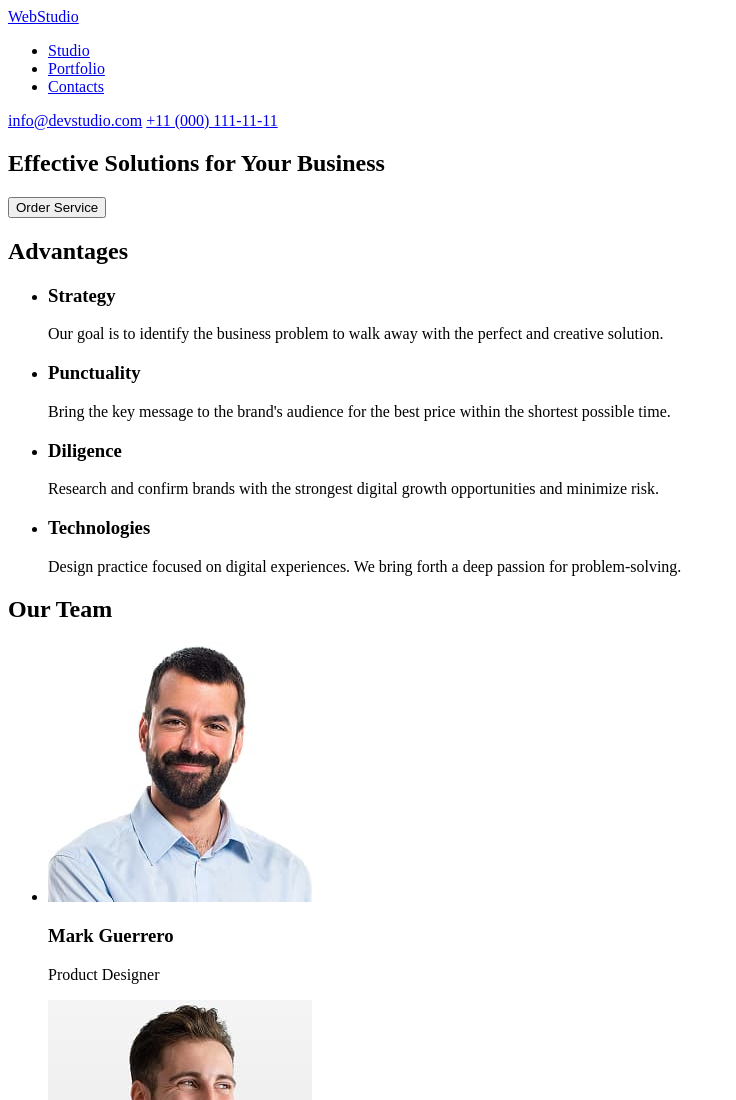
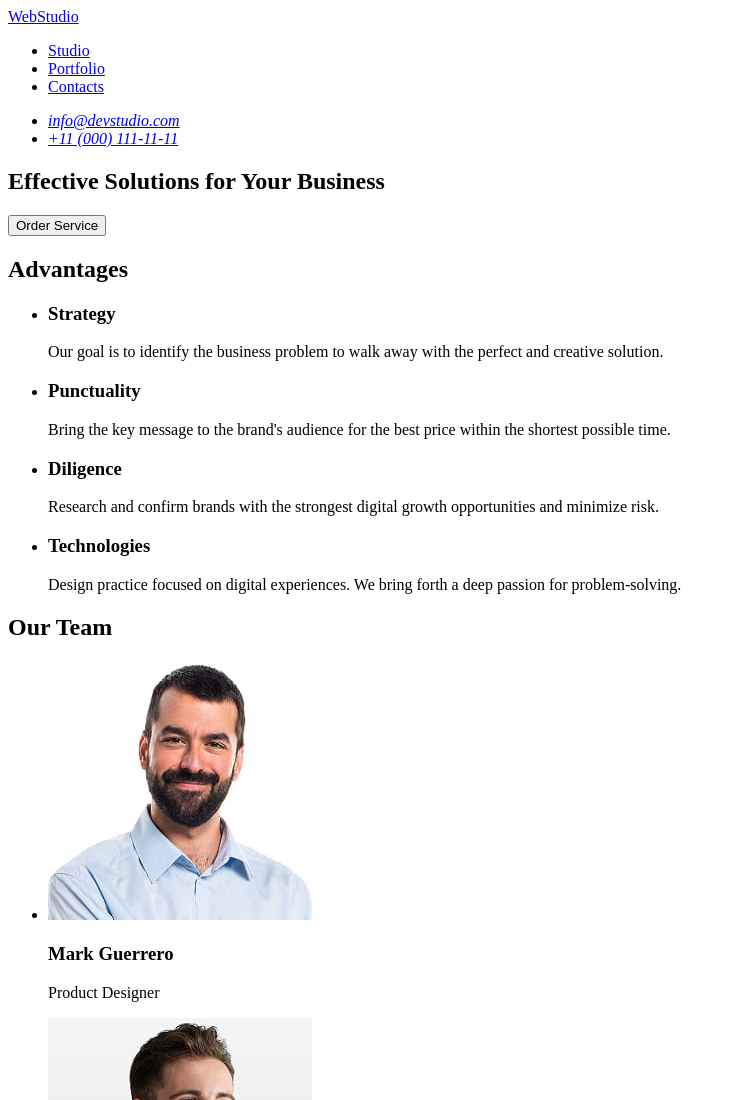
Before and after one commit to anastasiia-riumina/goit-markup-hw-01, a plain HTML site: page index.html in a window 1280 px wide. Shown: the top 1100 px of the page, without its empty margins (0-736 px from the left). Drawn offline with Linux system fonts and the light colour scheme.

Commit message:
update index html 1

```diff
--- a/index.html
+++ b/index.html
@@ -8,15 +8,20 @@
   <body>
     <header>
       <nav>
-        <a href="#">WebStudio</a>
+        <a href="./index.html">WebStudio</a>
+
         <ul>
           <li><a href="#">Studio</a></li>
           <li><a href="#">Portfolio</a></li>
           <li><a href="#">Contacts</a></li>
         </ul>
       </nav>
-      <a href="mailto:info@devstudio.com">info@devstudio.com</a>
-      <a href="tel:+110001111111">+11 (000) 111-11-11</a>
+      <address>
+        <ul>
+          <li><a href="mailto:info@devstudio.com">info@devstudio.com</a></li>
+          <li><a href="tel:+110001111111">+11 (000) 111-11-11</a></li>
+        </ul>
+      </address>
     </header>
     <main>
       <section>
@@ -106,7 +111,7 @@
       </section>
     </main>
     <footer>
-      <a href="#">WebStudio</a>
+      <a href="./index.html">WebStudio</a>
       <p>
         Increase the flow of customers and sales for your business with digital
         marketing & growth solutions.
```
